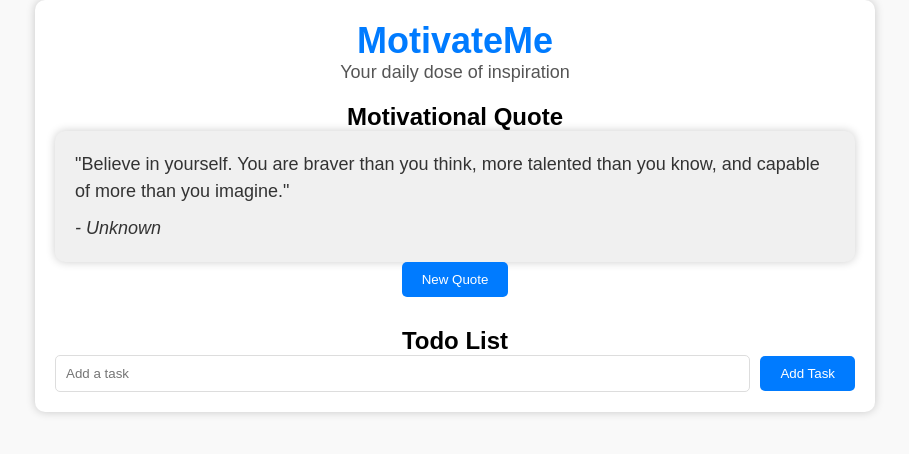
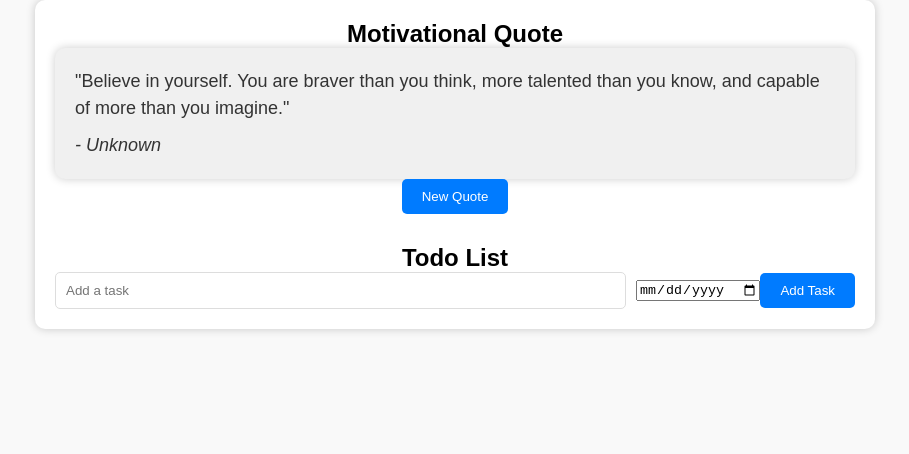
Before and after one commit to MoCeb/MITApp, a plain HTML site: page index.html in a window 1280 px wide. Shown: the whole page, without its empty margins (185-1094 px from the left). Drawn offline with Linux system fonts and the light colour scheme.

Commit message:
Update index.html

```diff
--- a/index.html
+++ b/index.html
@@ -8,10 +8,6 @@
 </head>
 <body>
     <div class="container">
-        <header>
-            <h1>MotivateMe</h1>
-            <p>Your daily dose of inspiration</p>
-        </header>
         <section class="quote-container">
             <h2>Motivational Quote</h2>
             <div class="quote">
@@ -27,6 +23,7 @@
             </ul>
             <div class="add-todo">
                 <input type="text" id="task" placeholder="Add a task">
+                <input type="date" id="dueDate">
                 <button id="addTaskBtn">Add Task</button>
             </div>
         </section>
```
